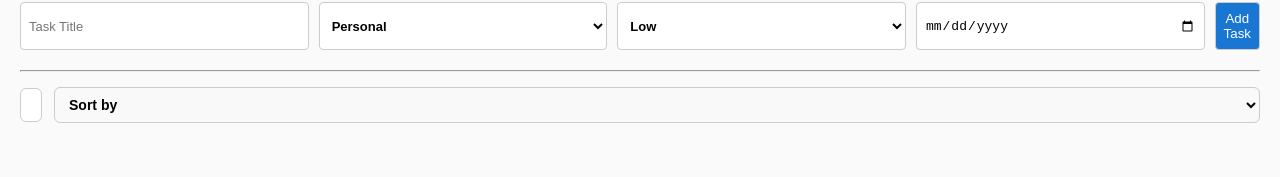
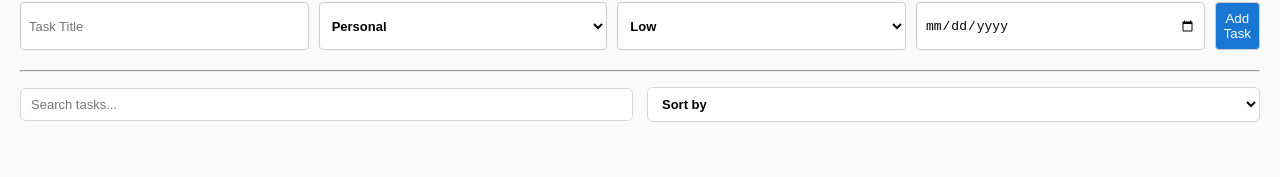
Before and after one commit to Bhargavi1432/react-todo-app, a React (Vite) app in the folder frontend/: page /dashboard in a window 1280 px wide. Shown: the part 123-300 px from the top of the page. Built offline with nearby package versions, Linux system fonts and the light colour scheme.

Commit message:
Refactor dashboard styles for buttons and layout
Updated button color to hex format and adjusted gap in task controls. Added opacity transition to button.

```diff
--- a/frontend/src/pages/dashboard.css
+++ b/frontend/src/pages/dashboard.css
@@ -22,8 +22,9 @@
 
 .task-input button {
   background-color: #1976d2;
-  color: white;
+  color: #fff;
   cursor: pointer;
+  transition: background 0.2s ease;
 }
 
 .task-input button:hover {
@@ -33,7 +34,6 @@
 /* 🔹 Filters Section */
 .filters {
   display: flex;
-  justify-content: flex-start;
   gap: 10px;
   margin: 15px 0;
 }
@@ -66,24 +66,7 @@
   justify-content: space-between;
   align-items: center;
   margin: 15px 0;
-  gap: 12px;
-}
-
-.task-controls input[type="text"] {
-  flex: 1;
-  padding: 8px 10px;
-  border: 1px solid #ccc;
-  border-radius: 6px;
-  font-size: 14px;
-}
-
-.task-controls select {
-  padding: 8px 10px;
-  border: 1px solid #ccc;
-  border-radius: 6px;
-  background-color: #f9f9f9;
-  font-size: 14px;
-  cursor: pointer;
+  gap: 14px;
 }
 
 /* 🔹 Task List */
@@ -152,7 +135,7 @@
   border-radius: 4px;
   font-size: 13px;
   cursor: pointer;
-  transition: background 0.2s ease;
+  transition: background 0.2s ease, opacity 0.2s ease;
 }
 
 .task-actions .complete {
```
